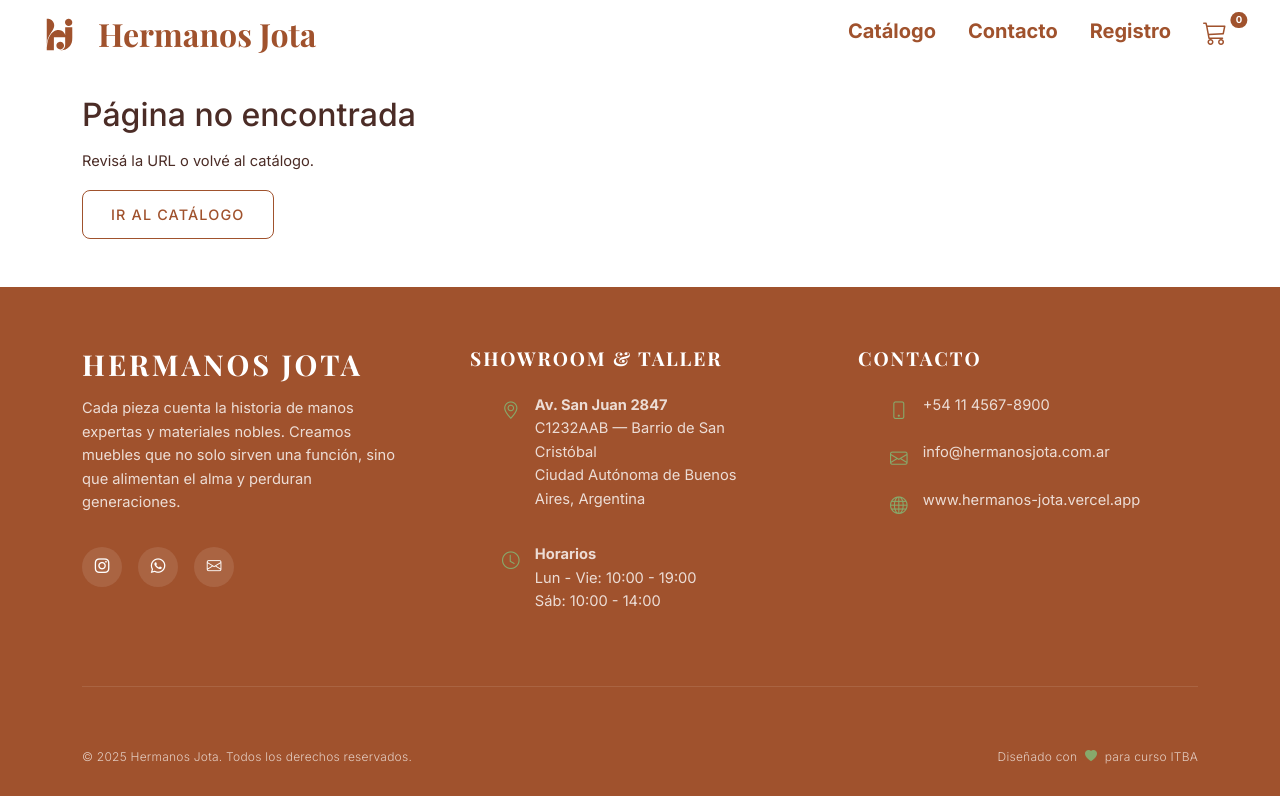
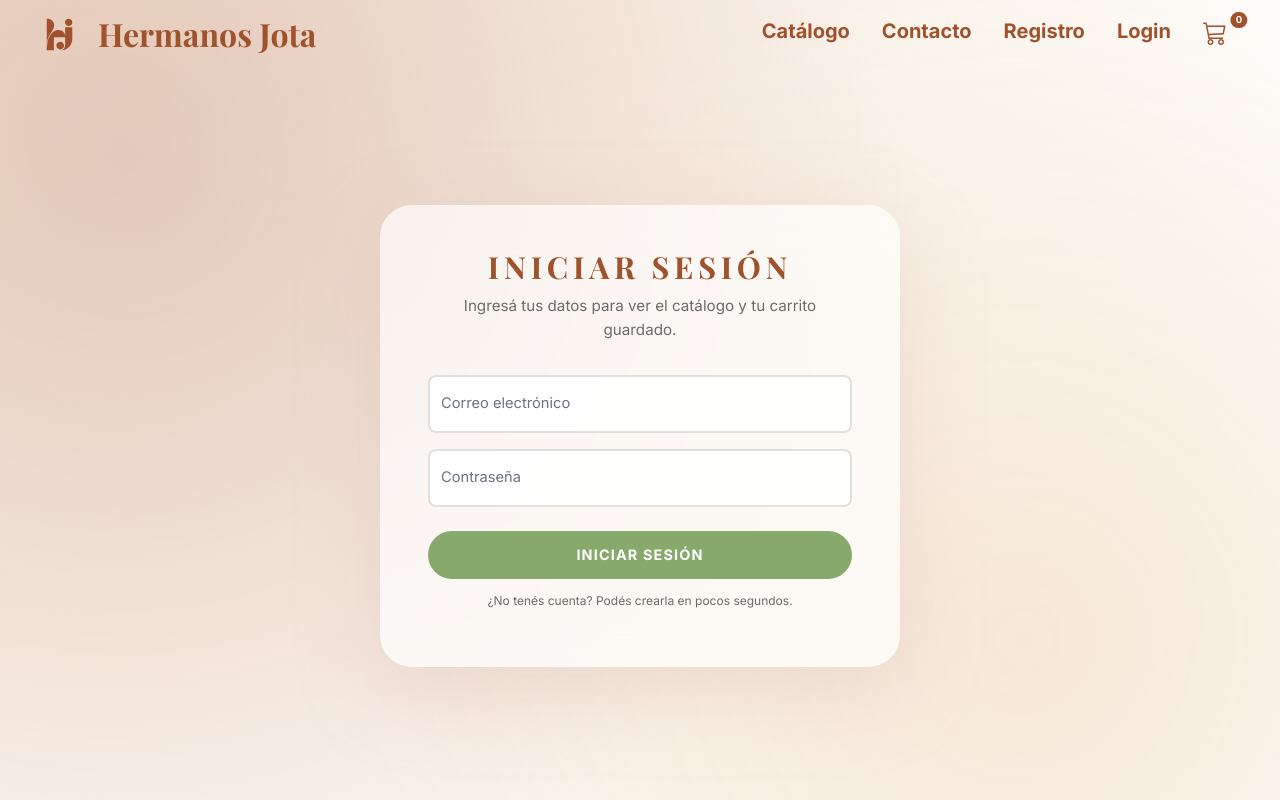
Before and after one commit to belenason/hermanos-jota, a React (Create React App) app in the folder client/: page /login in a window 1280 px wide. Shown: the top 800 px of the page. Built offline with nearby package versions, Linux system fonts and the light colour scheme; no server answers.

Commit message:
Correcciones e incorporación de la página de login

```diff
--- a/client/src/App.js
+++ b/client/src/App.js
@@ -16,6 +16,8 @@
 import CreateProductPage from './pages/CreateProductPage';
 import EditProductPage from './pages/EditProductPage';
 import RegisterPage from './pages/RegisterPage';
+import LoginPage from './pages/LoginPage';
+
 
 export default function App() {
   const [products, setProducts] = useState([]);
@@ -85,6 +87,7 @@
           <Route path="/admin/crear-producto" element={<CreateProductPage onDataMutated={loadProducts} />} />
           <Route path="/productos/editar/:id" element={<EditProductPage onDataMutated={loadProducts} />} />
           <Route path="/registro" element={<RegisterPage />} />
+          <Route path="/login" element={<LoginPage />} />
           <Route
             path="*"
             element={
--- a/client/src/apiUsuarios.js
+++ b/client/src/apiUsuarios.js
@@ -18,3 +18,19 @@
     const data = await response.json();
     return data;
 }
+
+export async function loginUsuario(credentials) {
+  const response = await fetch(`${API_URL}/api/usuarios/login`, {
+    method: 'POST',
+    headers: { 'Content-Type': 'application/json' },
+    body: JSON.stringify(credentials), // { email, password }
+  });
+
+  const data = await response.json();
+
+  if (!response.ok) {
+    throw new Error(data.message || 'Error al iniciar sesión.');
+  }
+
+  return data;
+}
--- a/client/src/components/RegisterForm.jsx
+++ b/client/src/components/LoginForm.jsx
@@ -1,31 +1,31 @@
-// src/components/RegisterForm.jsx
+// src/components/LoginForm.jsx
 import { useState } from 'react';
-import { registrarUsuario } from '../apiUsuarios';
 import { useNavigate } from 'react-router-dom';
+import { loginUsuario } from '../apiUsuarios';
 
-export default function RegisterForm() {
-  const [form, setForm] = useState({ username: '', email: '', password: ''});
+export default function LoginForm() {
+  const navigate = useNavigate();
+
+  const [form, setForm] = useState({
+    email: '',
+    password: '',
+  });
+
   const [validated, setValidated] = useState(false);
   const [loading, setLoading] = useState(false);
   const [errorMsg, setErrorMsg] = useState('');
   const [successMsg, setSuccessMsg] = useState('');
 
-  const navigate = useNavigate();
-
-  function handleChange(e){
+  const handleChange = (e) => {
     const { name, value } = e.target;
-    setForm(prevState => ({
-      ...prevState,
-      [name]: value
-    }
-    ))
-  }
+    setForm((prev) => ({ ...prev, [name]: value }));
+  };
 
   const handleSubmit = async (e) => {
     e.preventDefault();
-
     const formEl = e.currentTarget;
 
+    // Validación nativa del navegador + Bootstrap
     if (!formEl.checkValidity()) {
       e.stopPropagation();
       setValidated(true);
@@ -37,20 +37,20 @@
     setSuccessMsg('');
 
     try {
-      await registrarUsuario({
-        username: form.username.trim(),
+      const data = await loginUsuario({
         email: form.email.trim(),
         password: form.password,
       });
 
-      setSuccessMsg('Cuenta creada con éxito. Redirigiendo…');
-      setForm({ username: '', email: '', password: '' });
+      localStorage.setItem('usuario', JSON.stringify(data));
+
+      setSuccessMsg('Inicio de sesión exitoso. Redirigiendo…');
 
       setTimeout(() => {
-        navigate('/login');
-      }, 1500);
+        navigate('/');
+      }, 1200);
     } catch (err) {
-      setErrorMsg(err.message || 'No se pudo crear la cuenta.');
+      setErrorMsg(err.message || 'No se pudo iniciar sesión.');
     } finally {
       setLoading(false);
     }
@@ -74,23 +74,6 @@
           {successMsg}
         </div>
       )}
-
-      {/* Username */}
-      <div className="form-floating mb-3">
-        <input
-          type="text"
-          id="username"
-          name="username"
-          className="form-control register-input"
-          placeholder="Nombre de usuario"
-          required
-          autoComplete="username"
-          value={form.username}
-          onChange={handleChange}
-        />
-        <label htmlFor="username">Nombre de usuario</label>
-        <div className="invalid-feedback">Ingresá un nombre de usuario.</div>
-      </div>
 
       {/* Email */}
       <div className="form-floating mb-3">
@@ -118,24 +101,23 @@
           className="form-control register-input"
           placeholder="Contraseña"
           required
-          minLength={6}
-          autoComplete="new-password"
+          autoComplete="current-password"
           value={form.password}
           onChange={handleChange}
         />
         <label htmlFor="password">Contraseña</label>
-        <div className="invalid-feedback">Mínimo 6 caracteres.</div>
+        <div className="invalid-feedback">Ingresá tu contraseña.</div>
       </div>
 
       {/* Botón */}
       <div className="d-grid mb-2">
         <button type="submit" className="btn btn-register" disabled={loading}>
-          {loading ? 'Creando cuenta…' : 'Continuar'}
+          {loading ? 'Ingresando…' : 'Iniciar sesión'}
         </button>
       </div>
 
       <p className="register-terms text-center">
-        Al continuar, aceptás nuestros términos y condiciones.
+        ¿No tenés cuenta? Podés crearla en pocos segundos.
       </p>
     </form>
   );
--- a/client/src/components/Navbar.jsx
+++ b/client/src/components/Navbar.jsx
@@ -83,6 +83,9 @@
                 <Link to="/registro" className="nav-link btn btn-link fs-5 px-3 py-2 fw-semibold color-principal-texto text-decoration-none">Registro</Link>
               </li>
               <li className="nav-item">
+                <Link to="/login" className="nav-link btn btn-link fs-5 px-3 py-2 fw-semibold color-principal-texto text-decoration-none">Login</Link>
+              </li>
+              <li className="nav-item">
                 <Link to="/carrito" className="nav-link btn btn-link fs-5 px-3 py-2 fw-semibold color-principal-texto text-decoration-none" aria-label="Carrito de compras">
                   <span className="position-relative d-inline-block">
                     <i className="bi bi-cart3 fs-4"></i>
--- a/client/src/pages/LoginPage.jsx
+++ b/client/src/pages/LoginPage.jsx
@@ -0,0 +1,31 @@
+// src/pages/LoginPage.jsx
+import { useEffect } from 'react';
+import LoginForm from '../components/LoginForm';
+
+export default function LoginPage() {
+  useEffect(() => {
+    window.scrollTo({ top: 0, behavior: 'smooth' });
+  }, []);
+
+  return (
+    <section className="register-page">
+      <div className="register-overlay" />
+
+      <div className="register-shell container">
+        <div className="register-card">
+
+          {/* Título */}
+          <header className="register-header text-center">
+            <h1 className="register-title">Iniciar sesión</h1>
+            <p className="register-subtitle">
+              Ingresá tus datos para ver el catálogo y tu carrito guardado.
+            </p>
+          </header>
+
+          {/* Formulario de login */}
+          <LoginForm />
+        </div>
+      </div>
+    </section>
+  );
+}
```
Also changed, not shown: 1 other file (tests, documents, lock files or other folders).
